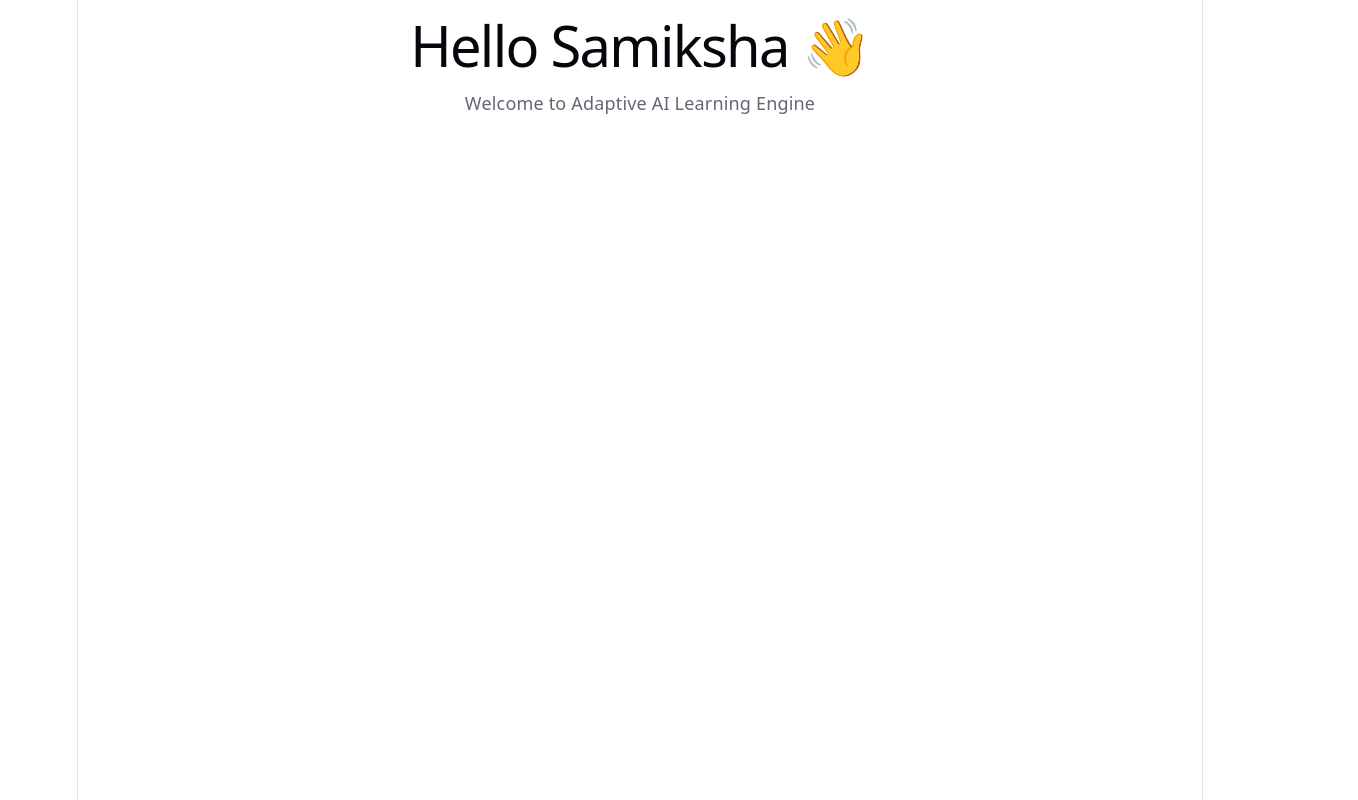
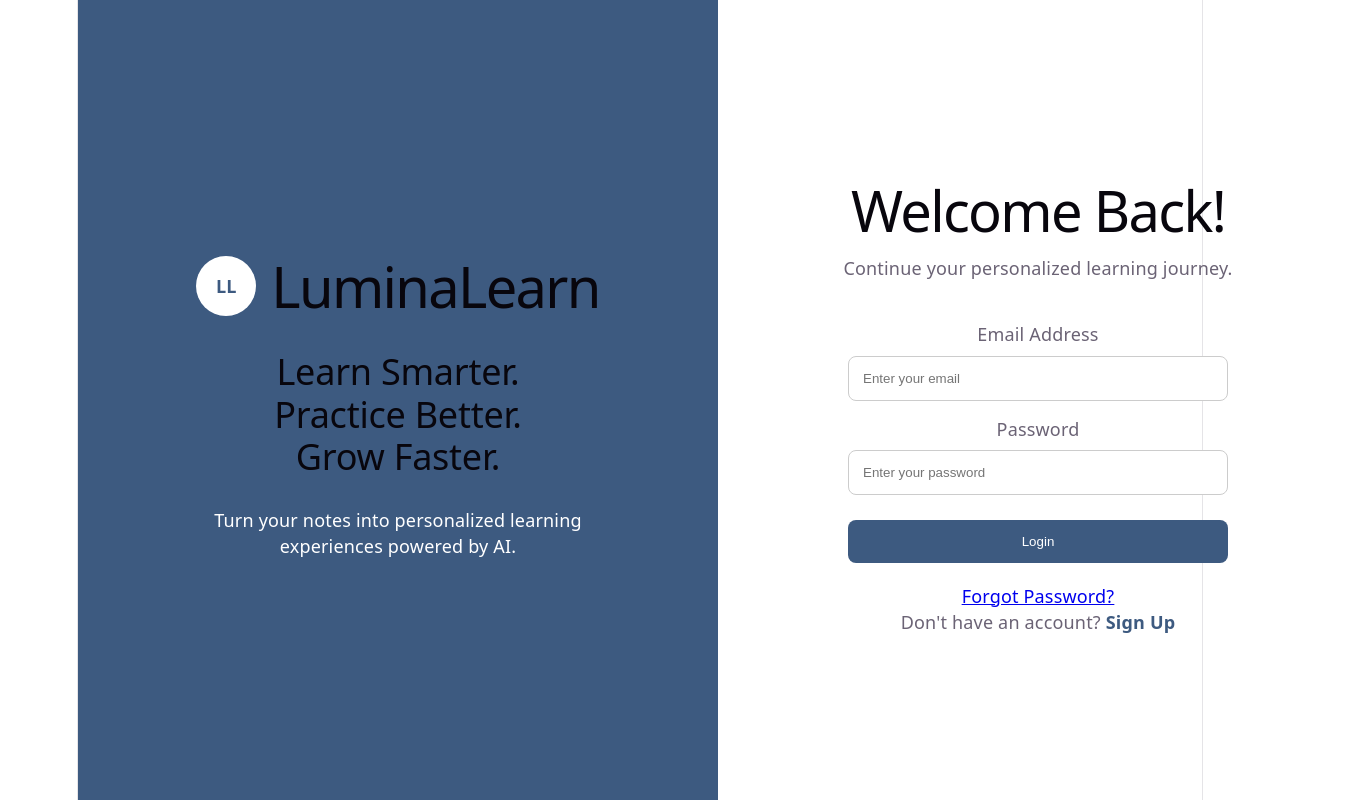
Before and after one commit to Samiksha-1312/LuminaLearn, a React app: page / in a window 1280 px wide. Shown: the whole page, 1358 px wide, since content can reach past the window. Built offline with nearby package versions, Linux system fonts and the light colour scheme; the HTML template or start-up script is replaced by a standard one.

Commit message:
Build login page UI

```diff
--- a/src/App.jsx
+++ b/src/App.jsx
@@ -1,10 +1,7 @@
+import Login from "./pages/Login";
+
 function App() {
-  return (
-    <div>
-      <h1>Hello Samiksha 👋</h1>
-      <p>Welcome to Adaptive AI Learning Engine</p>
-    </div>
-  );
+  return <Login />;
 }
 
 export default App;
--- /dev/null
+++ b/src/components/BrandingPanel.jsx
@@ -0,0 +1,34 @@
+import "../styles/brandingPanel.css";
+
+function BrandingPanel() {
+  return (
+    <div className="branding-panel">
+
+      <div className="logo">
+
+        <div className="logo-icon">
+          LL
+        </div>
+
+        <h1>LuminaLearn</h1>
+
+      </div>
+
+      <h2>
+        Learn Smarter.
+        <br />
+        Practice Better.
+        <br />
+        Grow Faster.
+      </h2>
+
+      <p>
+        Turn your notes into personalized
+        learning experiences powered by AI.
+      </p>
+
+    </div>
+  );
+}
+
+export default BrandingPanel;
--- /dev/null
+++ b/src/components/LoginForm.jsx
@@ -0,0 +1,50 @@
+import "../styles/loginForm.css";
+
+function LoginForm() {
+  return (
+    <div className="login-form-container">
+
+      <h1>Welcome Back!</h1>
+
+      <p>
+        Continue your personalized learning journey.
+      </p>
+
+      <form>
+
+        <label>Email Address</label>
+
+        <input
+          type="email"
+          placeholder="Enter your email"
+        />
+
+        <label>Password</label>
+
+        <input
+          type="password"
+          placeholder="Enter your password"
+        />
+
+        <button>
+          Login
+        </button>
+
+      </form>
+
+      <div className="login-links">
+
+        <a href="#">Forgot Password?</a>
+
+        <p>
+          Don't have an account?
+          <span> Sign Up</span>
+        </p>
+
+      </div>
+
+    </div>
+  );
+}
+
+export default LoginForm;
--- /dev/null
+++ b/src/pages/Login.jsx
@@ -0,0 +1,14 @@
+import BrandingPanel from "../components/BrandingPanel";
+import LoginForm from "../components/LoginForm";
+import "../styles/login.css";
+
+function Login() {
+  return (
+    <div className="login-container">
+      <BrandingPanel />
+      <LoginForm />
+    </div>
+  );
+}
+
+export default Login;
--- /dev/null
+++ b/src/styles/brandingPanel.css
@@ -0,0 +1,67 @@
+.branding-panel{
+
+    flex:1;
+
+    background:#3D5A80;
+
+    color:white;
+
+    display:flex;
+
+    flex-direction:column;
+
+    justify-content:center;
+
+    align-items:center;
+
+    gap:20px;
+
+}
+
+.logo{
+
+    display:flex;
+
+    align-items:center;
+
+    gap:15px;
+
+}
+
+.logo-icon{
+
+    width:60px;
+
+    height:60px;
+
+    border-radius:50%;
+
+    background:white;
+
+    color:#3D5A80;
+
+    display:flex;
+
+    justify-content:center;
+
+    align-items:center;
+
+    font-weight:bold;
+
+}
+
+.branding-panel h2{
+
+    font-size:2rem;
+
+    text-align:center;
+
+}
+
+.branding-panel p{
+
+    width:70%;
+
+    text-align:center;
+
+}
--- /dev/null
+++ b/src/styles/login.css
@@ -0,0 +1,15 @@
+*{
+    margin:0;
+    padding:0;
+    box-sizing:border-box;
+}
+
+.login-container{
+
+    display:flex;
+
+    width:100vw;
+
+    height:100vh;
+
+}
--- /dev/null
+++ b/src/styles/loginForm.css
@@ -0,0 +1,81 @@
+.login-form-container{
+
+    flex:1;
+
+    display:flex;
+
+    flex-direction:column;
+
+    justify-content:center;
+
+    align-items:center;
+
+}
+
+.login-form-container form{
+
+    display:flex;
+
+    flex-direction:column;
+
+    width:380px;
+
+    margin-top:25px;
+
+}
+
+.login-form-container label{
+
+    margin-bottom:8px;
+
+    margin-top:15px;
+
+}
+
+.login-form-container input{
+
+    padding:14px;
+
+    border-radius:8px;
+
+    border:1px solid #ccc;
+
+    outline:none;
+
+}
+
+.login-form-container button{
+
+    margin-top:25px;
+
+    padding:14px;
+
+    background:#3D5A80;
+
+    color:white;
+
+    border:none;
+
+    border-radius:8px;
+
+    cursor:pointer;
+
+}
+
+.login-links{
+
+    margin-top:20px;
+
+    text-align:center;
+
+}
+
+.login-links span{
+
+    color:#3D5A80;
+
+    font-weight:bold;
+
+    cursor:pointer;
+
+}
```
